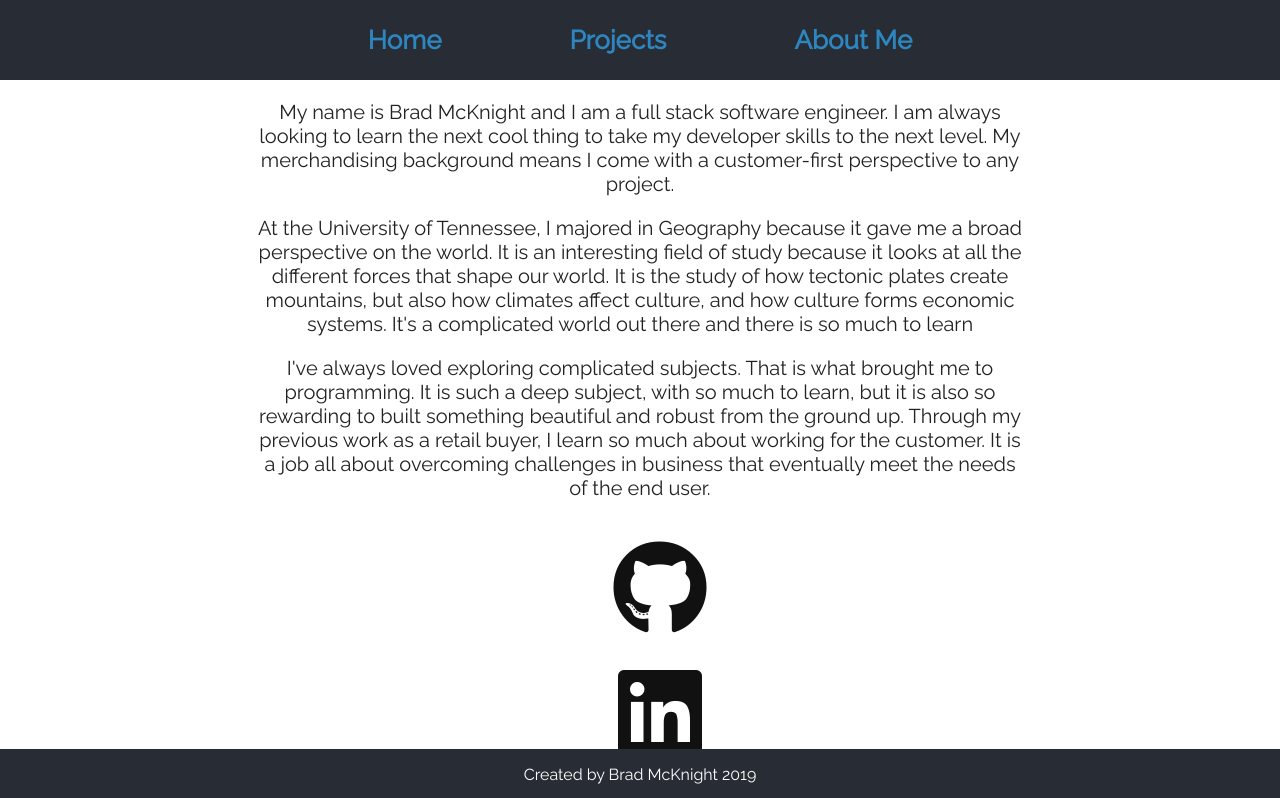
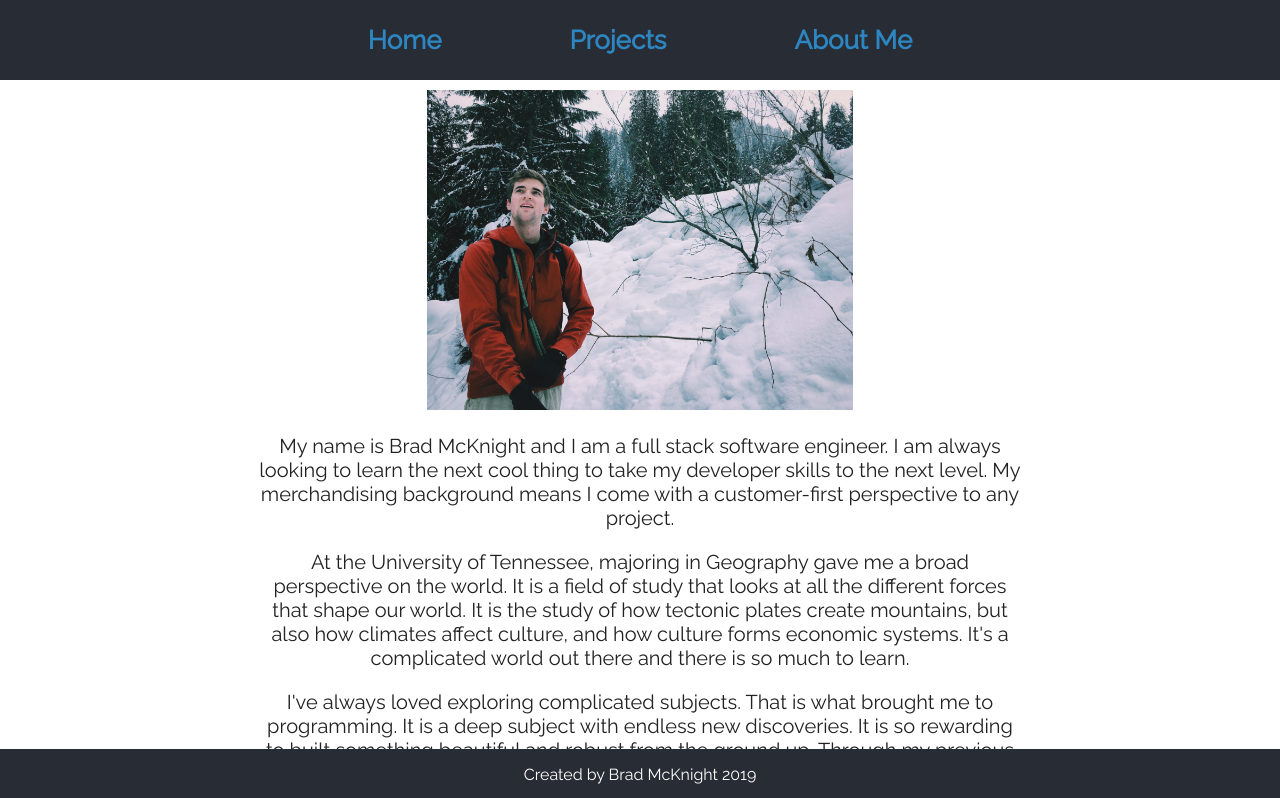
Before and after one commit to Teffisk/my-portfolio, a React (Create React App) app: page /connect in a window 1280 px wide. Shown: the top 798 px of the page. Built offline with nearby package versions, Linux system fonts and the light colour scheme.

Commit message:
improved copy and added images

```diff
--- a/src/App.css
+++ b/src/App.css
@@ -44,7 +44,9 @@ ul {
   padding: 25vh 0;
   margin: 0 auto;
   /* background-color: black; */
-  /* background-image: url("./Images/snow-lake.jpg"); */
+  background-image: url("./Images/Iceland.jpg");
+  background-repeat: no-repeat;
+  background-size: cover;
 }
 
 .see-my-projects {
@@ -137,7 +139,7 @@ footer {
 }
 
 .page-view {
-  margin-bottom: 8vh;
+  /* margin-bottom: 8vh; */
 }
 
 .link-list .fa-envelope,
@@ -156,10 +158,17 @@ footer {
   color: #2e86c1;
 }
 
+.profile-pic {
+  max-width: 80vw;
+  max-height: 40vh;
+  padding-top: 10px;
+  margin: 0 auto;
+}
+
 /* ------------------- Mobile CSS Settings ------------------------ */
 @media only screen and (max-width: 600px) {
   .project-container {
-    margin: 2vh auto;
+    margin: 4vh auto;
     max-height: none;
     border: none;
   }
@@ -198,4 +207,8 @@ footer {
     font-size: 16px;
     width: 90%;
   }
+
+  .profile-pic {
+    width: 100%;
+  }
 }
--- a/src/Components/Connect.js
+++ b/src/Components/Connect.js
@@ -1,9 +1,11 @@
 import React, { Component } from "react";
+import SnowyHike from "../Images/SnowyHike.jpg";
 
 class Connect extends Component {
   render() {
     return (
       <div>
+        <img src={SnowyHike} className="profile-pic" />
         <div className="brand-statement">
           <p>
             My name is Brad McKnight and I am a full stack software engineer. I
@@ -12,22 +14,23 @@ class Connect extends Component {
             with a customer-first perspective to any project.
           </p>
           <p>
-            At the University of Tennessee, I majored in Geography because it
-            gave me a broad perspective on the world. It is an interesting field
-            of study because it looks at all the different forces that shape our
-            world. It is the study of how tectonic plates create mountains, but
-            also how climates affect culture, and how culture forms economic
-            systems. It's a complicated world out there and there is so much to
-            learn
+            At the University of Tennessee, majoring in Geography gave me a
+            broad perspective on the world. It is a field of study that looks at
+            all the different forces that shape our world. It is the study of
+            how tectonic plates create mountains, but also how climates affect
+            culture, and how culture forms economic systems. It's a complicated
+            world out there and there is so much to learn.
           </p>
           <p>
             I've always loved exploring complicated subjects. That is what
-            brought me to programming. It is such a deep subject, with so much
-            to learn, but it is also so rewarding to built something beautiful
-            and robust from the ground up. Through my previous work as a retail
-            buyer, I learn so much about working for the customer. It is a job
-            all about overcoming challenges in business that eventually meet the
-            needs of the end user.
+            brought me to programming. It is a deep subject with endless new
+            discoveries. It is so rewarding to built something beautiful and
+            robust from the ground up. Through my previous work as a retail
+            buyer, I worked in a world all about delivering a product and an
+            experience for the customer. It is a job all about overcoming
+            challenges in business that eventually meet the needs of the end
+            user. I am excited to bring this experience into my new career as a
+            develper.
           </p>
         </div>
         <ul className="link-list">
--- a/src/Components/Home.js
+++ b/src/Components/Home.js
@@ -1,5 +1,6 @@
 import React, { Component } from "react";
 import { BrowserRouter as Router, Route, Link } from "react-router-dom";
+import Iceland from "../Images/Iceland.jpg";
 
 class Home extends Component {
   render() {
--- a/src/Static/Projects.js
+++ b/src/Static/Projects.js
@@ -8,7 +8,7 @@ const PROJECTS = [
     name: "Indy's Taco Truck",
     tech: "HTML, CSS, Javascript",
     description:
-      "This game uses vanilla Javascript to bring basic HTML and CSS to life with a fun economics game. Indy is a black-lab mix who runs a taco truck for dogs! But he needs help keeping his truck in business. The player trys to sell more tacos and keep their customers happy by buying ingredients and upgrading the tacos as more revenue is made. This simple game demonstrates DOM manipulation and the power of pure Javascript. Creating this game with gifs and images was a lot of fun. I hope you have fun playing it!",
+      "This game uses vanilla Javascript to bring basic HTML and CSS to life with a fun economics game. Indy is a dog who runs a taco truck for dogs! But he needs help keeping his truck in business. The player needs to sell more tacos and keep their customers happy by buying ingredients and upgrading the tacos as more revenue is made. This simple game demonstrates DOM manipulation and the power of pure Javascript. Creating this game with gifs and images was a lot of fun. I hope you have fun playing it!",
     deployedLink: "https://teffisk.github.io/project1/",
     githubLink: "https://github.com/Teffisk/project1",
     img: IndyImg
@@ -26,7 +26,7 @@ const PROJECTS = [
     name: "Habits Tracks App",
     tech: "React, Node, Express, MongoDB",
     description:
-      "This site is built on the MERN stack. The backend is a RESTful API built with Node and Express that accesses a MongoDB database. The client side is built with React and functions as a single-page application. This app uses a user login system built with JWT tokens. People use this app to help build healthy habits that stick over time with daily tracking and graphical data representations to display progress. Users can add a new habit and track each time within a day they accomplish that goal!",
+      "This site is built with the MERN stack. The backend is a RESTful API built with Node and Express that accesses a MongoDB database. The client side is built with React and functions as a single-page application. This app uses a user login system built with JWT tokens. People use this app to help build healthy habits that stick over time with daily tracking and graphical data representations to display progress. Users can add a new habit and track each time within a day they accomplish that goal!",
     deployedLink: "https://habits-track.herokuapp.com/",
     githubLink: "https://github.com/Teffisk/habit-app-client",
     img: HabitsImg
@@ -35,7 +35,7 @@ const PROJECTS = [
     name: "The Neighborhood Woof",
     tech: "React, Node, Express, Sequelize, PostgreSQL",
     description:
-      "This app creates a way for people to search and review for places in the Seattle area by dog friendliness! It uses Mapbox to allow users to fly around from location to location on a responsive map, and uses the Yelp API to find location, information, and reviews for thousands of businesses and other locations in the Seattle area. Users can then find reviews and ratings of dog friendliness to find the right spot to chill with their pup.",
+      "This app creates a way for people to search and review for places in the Seattle area by dog friendliness! It uses Mapbox to allow users to fly around from location to location on a responsive map, and uses the Yelp API to find location information for thousands of businesses and other locations in the Seattle area. Users can then find reviews and ratings of dog friendliness to find the right spot to chill with their pup.",
     deployedLink: "https://neighborhood-woof.herokuapp.com/",
     githubLink: "https://github.com/Teffisk/woof-client",
     img: WoofImg
```
Also changed, not shown: src/Images/Iceland.jpg (added), src/Images/SnowyHike.jpg (added).
